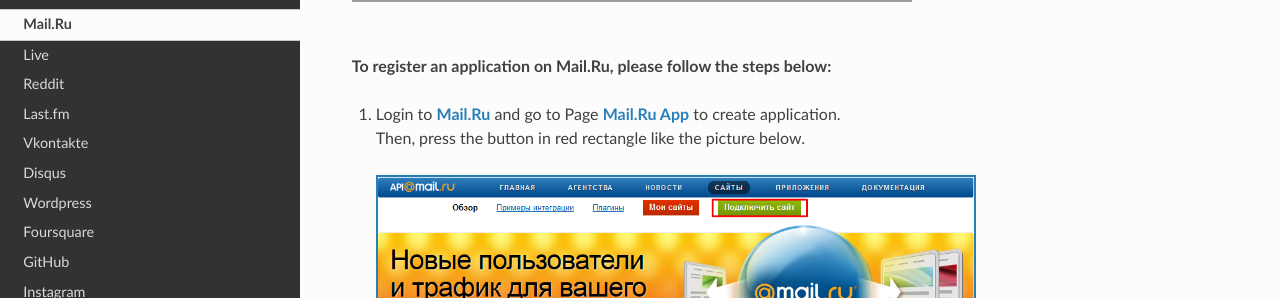
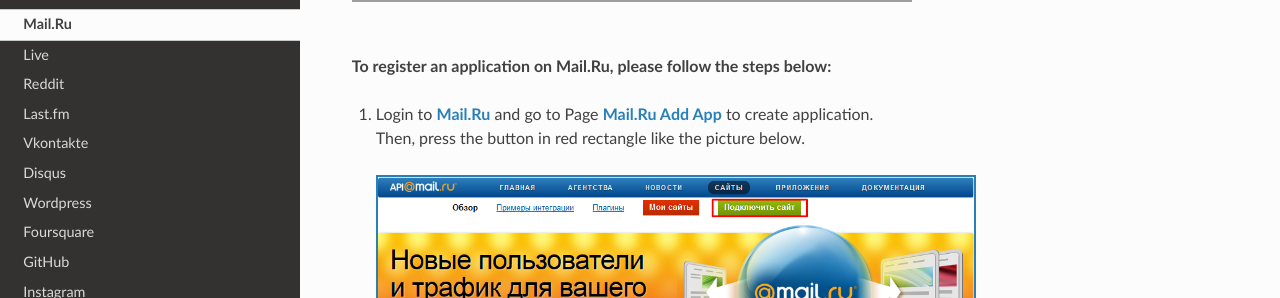
Before and after one commit to nhvu1988/socialall-docs, an MkDocs documentation site: the page built from docs/user-guide/mailru.md, in a window 1280 px wide and 900 px high, scrolled down 307 px. Shown: the part 153-451 px from the top of the window. Built offline with MkDocs 1.6.1, drawn with Linux system fonts in a browser that asks for light colours; nearby versions of some CDN libraries; grey boxes are pictures that could not be loaded.

Commit message:
Fixed create mail ru app url

```diff
--- a/docs/user-guide/mailru.md
+++ b/docs/user-guide/mailru.md
@@ -4,7 +4,7 @@ __Step-by-Step Guide to Setup Mail.Ru App:__
 <br /><br />
 __To register an application on Mail.Ru, please follow the steps below:__
 
-1. Login to [Mail.Ru](https://e.mail.ru/signup?lang=en_US) and go to Page [Mail.Ru App](https://api.mail.ru/apps/my/add/) to create application. <br />
+1. Login to [Mail.Ru](https://e.mail.ru/signup?lang=en_US) and go to Page [Mail.Ru Add App](https://api.mail.ru/sites/my/add) to create application. <br />
    Then, press the button in red rectangle like the picture below.
     <div class="soclall-br"></div>
     ![Mail.Ru : Create App](/img/mailru-1-create-app.png)
```
